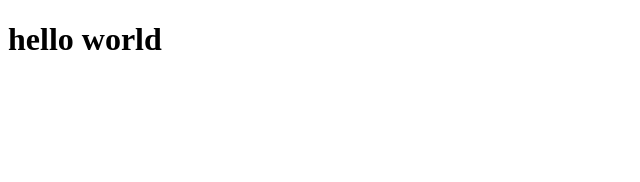
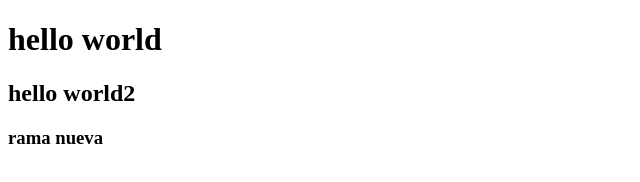
Before and after one commit to Nachorivass06/ExamenGIT, a plain HTML site: page index.html in a window 1280 px wide. Shown: the whole page, without its empty margins (0-640 px from the left). Drawn offline with Linux system fonts and the light colour scheme.

Commit message:
Hola buenas

```diff
--- a/index.html
+++ b/index.html
@@ -5,6 +5,8 @@
     <meta name="viewport" content="width=device-width, initial-scale=1.0">
     <title>Document</title>
     <h1>hello world</h1>
+    <h2>hello world2</h2>
+    <h3>rama nueva</h3>
 </head>
 <body>
 
```
